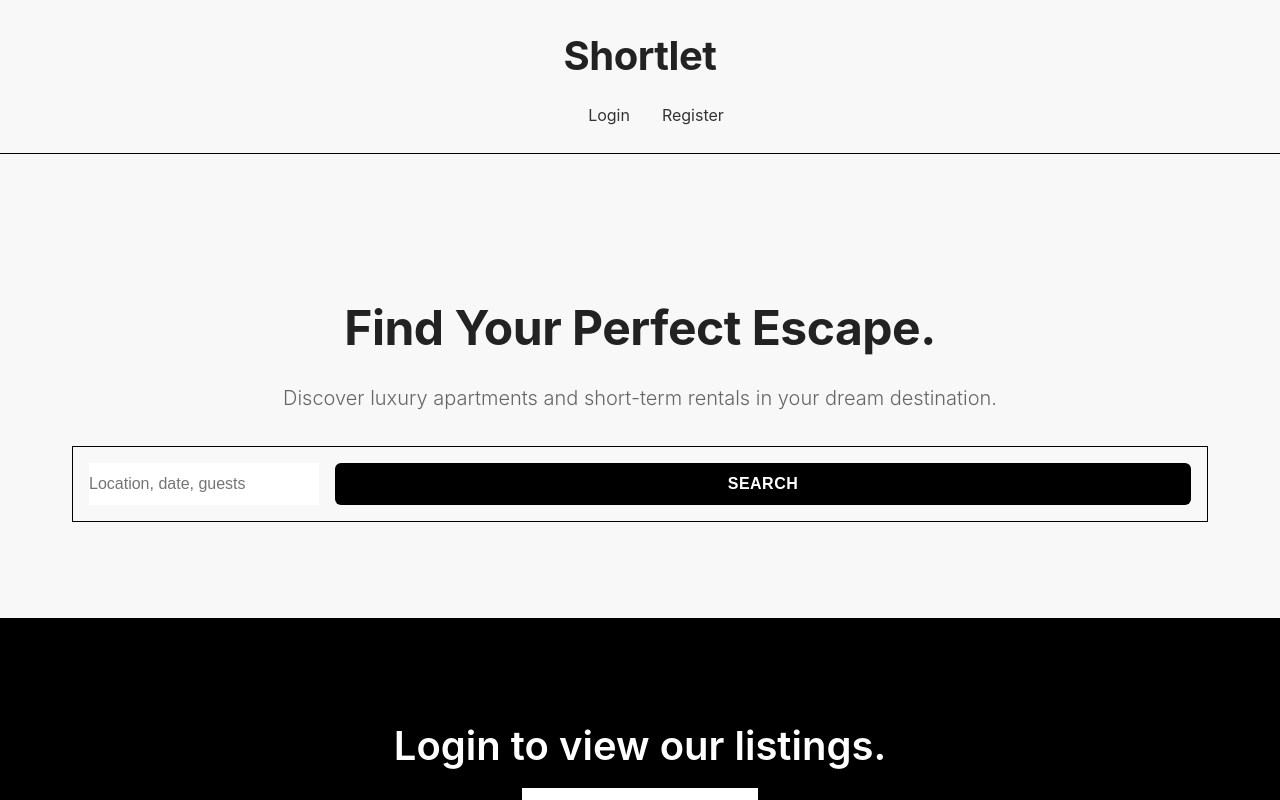
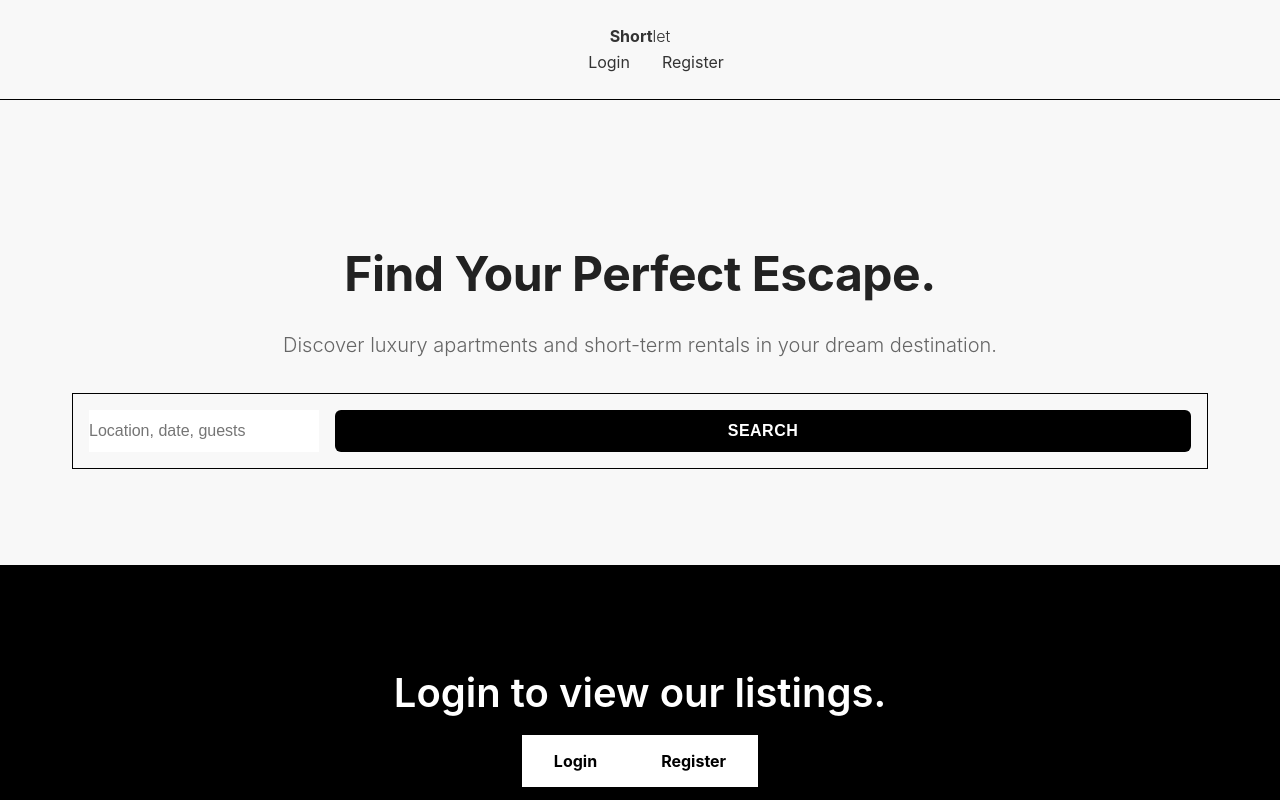
Before and after one commit to TamiloreDaramola/ShtBooking, a React (Vite) app in the folder frontend/: page / in a window 1280 px wide. Shown: the top 800 px of the page. Built offline with nearby package versions, Linux system fonts and the light colour scheme.

Commit message:
Update again

```diff
--- a/frontend/src/components/Header.jsx
+++ b/frontend/src/components/Header.jsx
@@ -1,13 +1,15 @@
 // shortlet/frontend/src/components/Header.jsx
 import React from 'react';
 import { Link } from 'react-router-dom';
+import Logo from './Logo'; // Import the new Logo component
 
 const Header = ({ isAuthenticated, logout, isAdmin }) => {
     return (
         <header className="header">
             <div className="container">
                 <Link to="/" className="logo-link">
-                    <h1 className="logo-text">Shortlet</h1>
+                    {/* Replace the old h1 with the new Logo component */}
+                    <Logo />
                 </Link>
                 <nav className="nav">
                     {isAuthenticated ? (
--- /dev/null
+++ b/frontend/src/components/Logo.jsx
@@ -0,0 +1,31 @@
+// shortlet/frontend/src/components/Logo.jsx
+import React from 'react';
+
+export default function Logo() {
+  return (
+    <div className="flex items-center justify-center">
+      <div className="relative">
+        {/* Background geometric element */}
+        <div className="absolute -top-2 -left-2 w-16 h-16 bg-gray-100 rounded-lg transform rotate-12 opacity-50"></div>
+
+        {/* Main logo text */}
+        <div className="relative z-10 flex items-center">
+          <div className="flex items-baseline">
+            <span className="text-4xl text-black tracking-tight" style={{ fontWeight: 700 }}>
+              Short
+            </span>
+            <span className="text-4xl text-gray-600 tracking-tight" style={{ fontWeight: 300 }}>
+              let
+            </span>
+          </div>
+
+          {/* Accent dot */}
+          <div className="w-2 h-2 bg-gray-800 rounded-full ml-1 mb-3"></div>
+        </div>
+
+        {/* Subtle underline */}
+        <div className="absolute bottom-0 left-0 w-full h-0.5 bg-gradient-to-r from-black via-gray-400 to-transparent"></div>
+      </div>
+    </div>
+  );
+}
```
Also changed, not shown: 2 other files (tests, documents, lock files or other folders).
